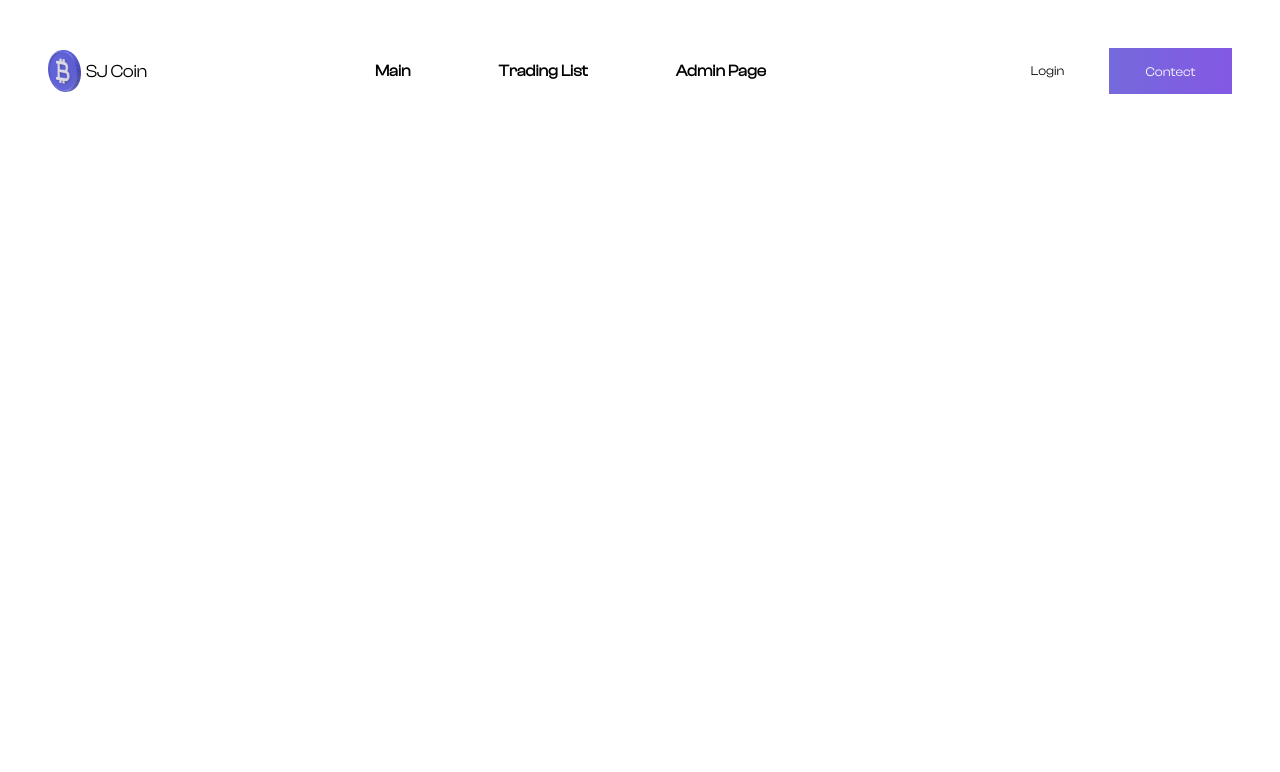
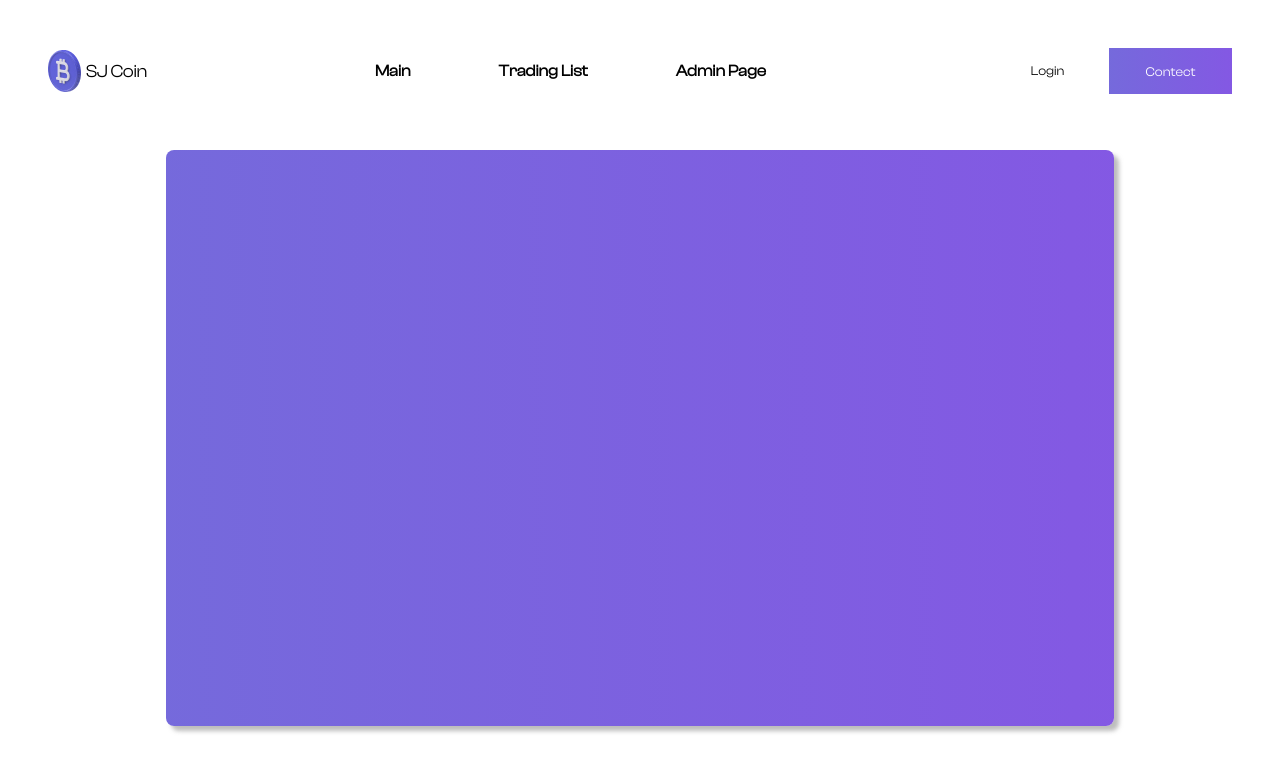
Before and after one commit to LeeSeungjae00/coin-front-end, a React (Create React App) app: page /contect in a window 1280 px wide. Shown: the top 772 px of the page. Built offline with nearby package versions, Linux system fonts and the light colour scheme.

Commit message:
[ADD]contect box ADD

```diff
--- a/src/components/Contect/contect.module.scss
+++ b/src/components/Contect/contect.module.scss
@@ -0,0 +1,17 @@
+.contect{
+    width: 100%;
+    display: flex;
+    justify-content: center;
+    align-items: center;
+    height: 80vh;
+}
+
+.contectBox{
+    margin-top: 3rem;
+    width: 80%;
+    height: 90%;
+    background: linear-gradient(89.64deg, #746BDB -7.92%, #8359E3 95.42%, #8A52E7 151.95%);;
+    box-shadow: 5px 5px 4px #8f8f8f96;
+    border-radius: 0.5rem;
+
+}
--- a/src/components/Contect/contect.tsx
+++ b/src/components/Contect/contect.tsx
@@ -1,9 +1,10 @@
 import React from 'react'
+import styles from './contect.module.scss'
 
 export default function Contect() {
     return (
-        <div>
-
+        <div className={styles.contect}>
+            <div className={styles.contectBox}></div>
         </div>
     )
 }
```
